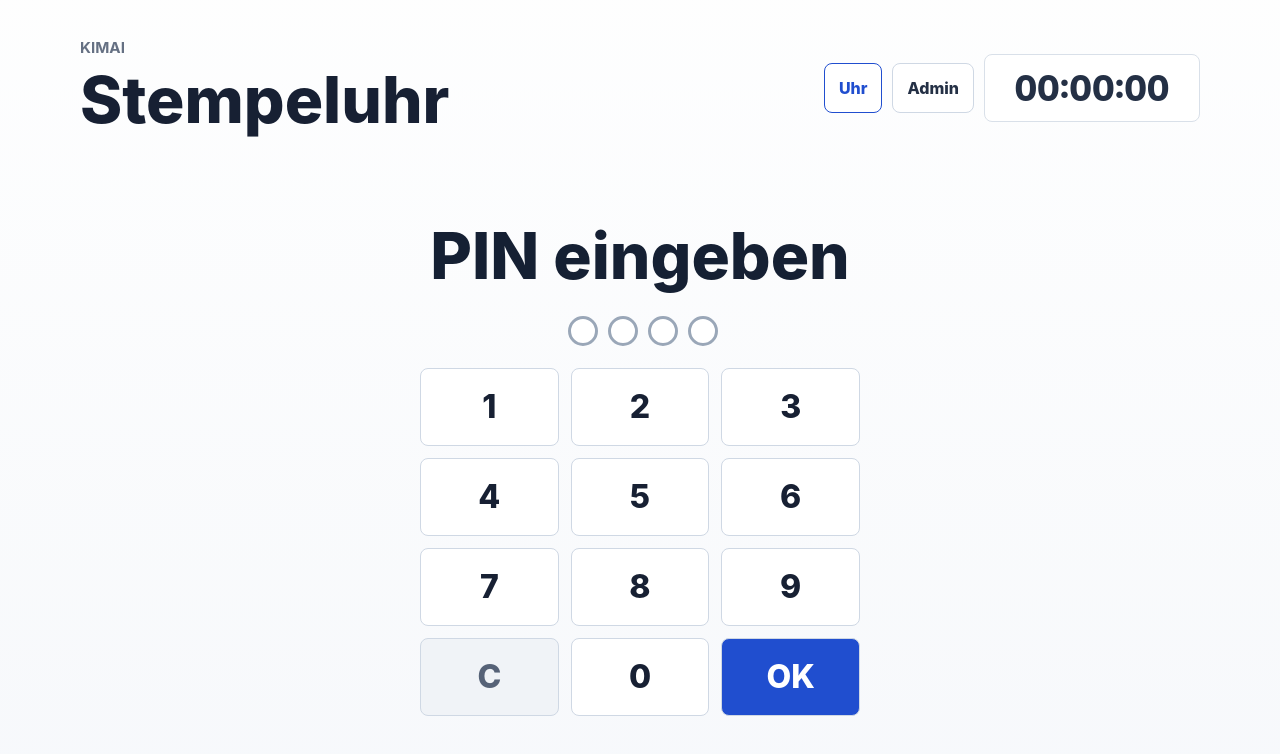
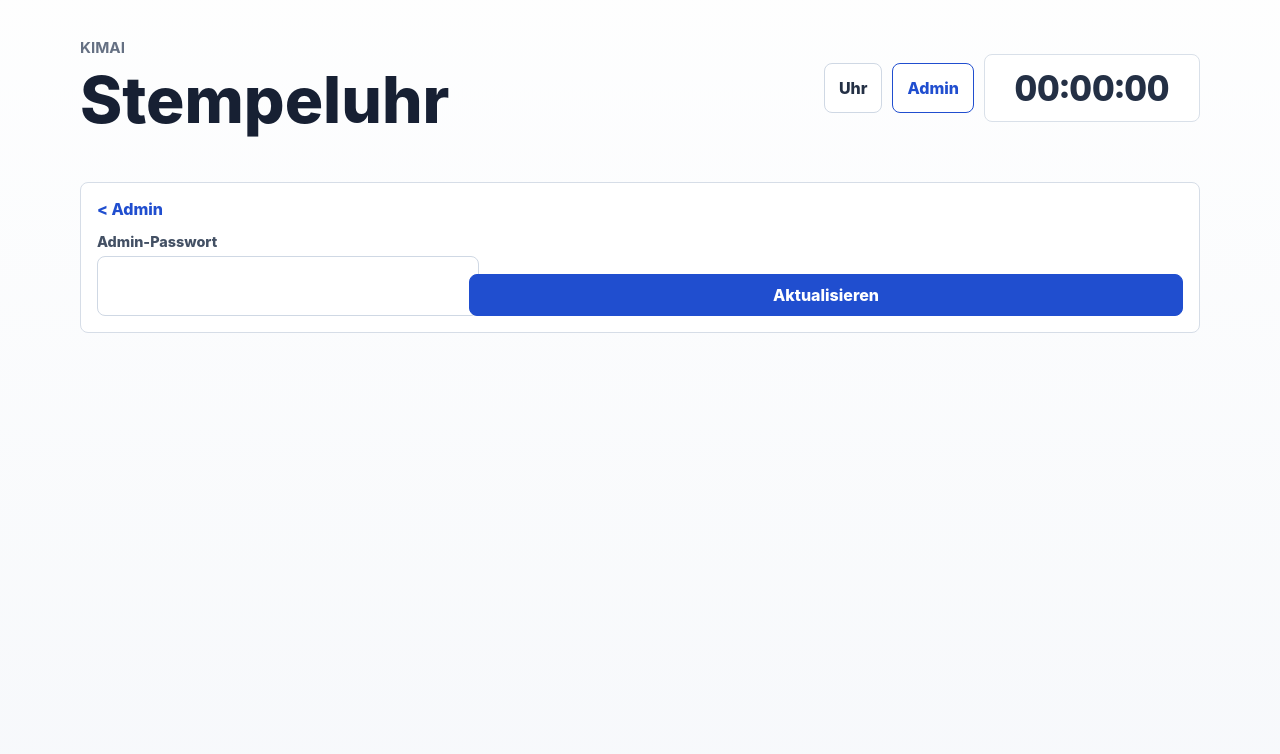
Before and after one commit to TomaT3/Stempeluhr, an Angular app in the folder stempeluhr-client/: page /admin/status in a window 1280 px wide. Before the commit this address led to /clock. Shown: the top 754 px of the page. Built offline with nearby package versions, Linux system fonts and the light colour scheme.

Commit message:
feat: add employee status page and enhance admin employee status handling

```diff
--- a/stempeluhr-client/src/app/app.routes.ts
+++ b/stempeluhr-client/src/app/app.routes.ts
@@ -1,11 +1,13 @@
 import { Routes } from '@angular/router';
 
 import { AdminPage } from './features/admin/admin-page/admin-page';
+import { EmployeeStatusPage } from './features/admin/employee-status-page/employee-status-page';
 import { ClockPage } from './features/clock/clock-page/clock-page';
 
 export const routes: Routes = [
   { path: '', redirectTo: 'clock', pathMatch: 'full' },
   { path: 'clock', component: ClockPage, title: 'Stempeluhr' },
   { path: 'admin', component: AdminPage, title: 'Stempeluhr Admin' },
+  { path: 'admin/status', component: EmployeeStatusPage, title: 'Mitarbeiterstatus' },
   { path: '**', redirectTo: 'clock' },
 ];
--- a/stempeluhr-client/src/app/core/models/admin.models.ts
+++ b/stempeluhr-client/src/app/core/models/admin.models.ts
@@ -1,5 +1,6 @@
 export interface AdminEmployeeStatus {
   employeeId: string;
+  displayName: string;
   isRunning: boolean;
   startedAt: string | null;
   durationSeconds: number;
--- a/stempeluhr-client/src/app/features/admin/admin-page/admin-page.html
+++ b/stempeluhr-client/src/app/features/admin/admin-page/admin-page.html
@@ -49,6 +49,7 @@
         <div class="admin-actions">
           <button type="button" (click)="importKimaiUsers()" [disabled]="adminBusy()">Kimai-Mitarbeiter laden</button>
           <button type="button" (click)="addEmployee()">Manuell hinzufuegen</button>
+          <a class="admin-link-button" routerLink="/admin/status">Status anzeigen</a>
           <button type="button" class="primary" (click)="saveAdminSettings()" [disabled]="adminBusy()">Speichern</button>
         </div>
       </section>
--- a/stempeluhr-client/src/app/features/admin/admin-page/admin-page.scss
+++ b/stempeluhr-client/src/app/features/admin/admin-page/admin-page.scss
@@ -34,9 +34,11 @@ button {
 
 .admin-login button,
 .admin-actions button,
+.admin-link-button,
 .kimai-user-list button,
 .employee-admin-card button,
 .file-button {
+  display: inline-grid;
   min-height: 42px;
   border: 1px solid #cfd8e4;
   border-radius: 8px;
@@ -44,6 +46,12 @@ button {
   color: #243045;
   font-weight: 800;
   cursor: pointer;
+}
+
+.admin-link-button {
+  place-items: center;
+  padding: 0 14px;
+  text-decoration: none;
 }
 
 .admin-layout {
--- a/stempeluhr-client/src/app/features/admin/admin-page/admin-page.ts
+++ b/stempeluhr-client/src/app/features/admin/admin-page/admin-page.ts
@@ -1,5 +1,6 @@
 import { HttpErrorResponse } from '@angular/common/http';
 import { Component, inject, signal } from '@angular/core';
+import { RouterLink } from '@angular/router';
 
 import { AdminEmployee, AdminEmployeeStatus, AdminSettings, KimaiUser } from '../../../core/models/admin.models';
 import { AdminApi } from '../../../core/services/admin-api';
@@ -8,7 +9,7 @@ import { StatusBadge } from '../../../shared/components/status-badge/status-badg
 
 @Component({
   selector: 'app-admin-page',
-  imports: [Avatar, StatusBadge],
+  imports: [Avatar, RouterLink, StatusBadge],
   templateUrl: './admin-page.html',
   styleUrl: './admin-page.scss',
 })
--- /dev/null
+++ b/stempeluhr-client/src/app/features/admin/employee-status-page/employee-status-page.html
@@ -0,0 +1,65 @@
+<section class="status-page">
+  <div class="status-toolbar">
+    <a class="back-link" routerLink="/admin">&lt; Admin</a>
+    <div class="status-login">
+      <label>
+        Admin-Passwort
+        <input
+          type="password"
+          [value]="adminPassword()"
+          (input)="adminPassword.set($any($event.target).value)"
+          (keyup.enter)="loadStatuses()"
+          autocomplete="current-password">
+      </label>
+      <button type="button" (click)="loadStatuses()" [disabled]="isBusy()">Aktualisieren</button>
+    </div>
+  </div>
+
+  @if (hasLoaded()) {
+    <div class="status-summary" aria-label="Status-Zusammenfassung">
+      <div>
+        <span>{{ statuses().length }}</span>
+        <small>Mitarbeiter</small>
+      </div>
+      <div>
+        <span>{{ runningCount() }}</span>
+        <small>Eingestempelt</small>
+      </div>
+      <div>
+        <span>{{ availableCount() }}</span>
+        <small>Verfuegbar</small>
+      </div>
+    </div>
+
+    <section class="employee-status-list" aria-label="Mitarbeiterstatus">
+      @for (status of statuses(); track status.employeeId) {
+        <article class="employee-status-row">
+          <div class="employee-main">
+            <h2>{{ status.displayName }}</h2>
+            <app-status-badge
+              [compact]="true"
+              [text]="status.stateText"
+              [running]="status.isRunning"
+              [available]="status.isAvailable" />
+          </div>
+          <dl class="status-details">
+            <div>
+              <dt>Seit</dt>
+              <dd>{{ status.startedAt ? (status.startedAt | date: 'dd.MM.yyyy HH:mm') : '-' }}</dd>
+            </div>
+            <div>
+              <dt>Dauer</dt>
+              <dd>{{ status.durationSeconds | duration }}</dd>
+            </div>
+          </dl>
+        </article>
+      } @empty {
+        <p class="empty-state">Keine Mitarbeiter vorhanden.</p>
+      }
+    </section>
+  }
+
+  @if (message()) {
+    <p class="message">{{ message() }}</p>
+  }
+</section>
--- /dev/null
+++ b/stempeluhr-client/src/app/features/admin/employee-status-page/employee-status-page.scss
@@ -0,0 +1,187 @@
+:host {
+  display: block;
+}
+
+h2,
+p,
+dl,
+dd {
+  margin: 0;
+}
+
+button,
+input {
+  font: inherit;
+}
+
+.status-page {
+  display: grid;
+  gap: 18px;
+}
+
+.status-toolbar,
+.status-summary,
+.employee-status-row {
+  border: 1px solid #d6dde7;
+  border-radius: 8px;
+  background: #ffffff;
+}
+
+.status-toolbar {
+  display: grid;
+  gap: 14px;
+  padding: 16px;
+}
+
+.back-link {
+  width: fit-content;
+  color: #204ecf;
+  font-weight: 850;
+  text-decoration: none;
+}
+
+.status-login {
+  display: grid;
+  grid-template-columns: minmax(220px, 360px) auto;
+  gap: 12px;
+  align-items: end;
+}
+
+label {
+  display: grid;
+  gap: 6px;
+  color: #435064;
+  font-size: 0.9rem;
+  font-weight: 800;
+}
+
+input {
+  width: 100%;
+  min-height: 42px;
+  padding: 8px 10px;
+  border: 1px solid #cfd8e4;
+  border-radius: 8px;
+  background: #ffffff;
+  color: #172033;
+  font-size: 1rem;
+}
+
+button {
+  min-height: 42px;
+  padding: 0 16px;
+  border: 1px solid #204ecf;
+  border-radius: 8px;
+  background: #204ecf;
+  color: #ffffff;
+  font-weight: 850;
+  cursor: pointer;
+}
+
+button:disabled {
+  cursor: progress;
+  opacity: 0.7;
+}
+
+.status-summary {
+  display: grid;
+  grid-template-columns: repeat(3, minmax(0, 1fr));
+  gap: 1px;
+  overflow: hidden;
+}
+
+.status-summary div {
+  display: grid;
+  gap: 4px;
+  padding: 16px;
+  background: #f8fafc;
+}
+
+.status-summary span {
+  color: #152033;
+  font-size: 1.75rem;
+  font-weight: 850;
+  line-height: 1;
+}
+
+.status-summary small {
+  color: #657083;
+  font-weight: 800;
+}
+
+.employee-status-list {
+  display: grid;
+  gap: 10px;
+}
+
+.employee-status-row {
+  display: grid;
+  grid-template-columns: minmax(0, 1fr) minmax(260px, auto);
+  gap: 14px;
+  align-items: center;
+  padding: 14px;
+}
+
+.employee-main {
+  display: flex;
+  align-items: center;
+  flex-wrap: wrap;
+  gap: 10px;
+}
+
+.employee-main h2 {
+  color: #152033;
+  font-size: 1.1rem;
+  font-weight: 850;
+  line-height: 1.2;
+}
+
+.status-details {
+  display: grid;
+  grid-template-columns: repeat(2, minmax(110px, 1fr));
+  gap: 12px;
+}
+
+.status-details div {
+  display: grid;
+  gap: 3px;
+}
+
+.status-details dt {
+  color: #657083;
+  font-size: 0.8rem;
+  font-weight: 800;
+  text-transform: uppercase;
+}
+
+.status-details dd {
+  color: #243045;
+  font-weight: 850;
+  font-variant-numeric: tabular-nums;
+}
+
+.message,
+.empty-state {
+  color: #8a3a2f;
+  font-size: 1.05rem;
+  font-weight: 800;
+  text-align: center;
+}
+
+.empty-state {
+  padding: 20px;
+  border: 1px solid #d6dde7;
+  border-radius: 8px;
+  background: #ffffff;
+  color: #657083;
+}
+
+@media (max-width: 720px) {
+  .status-login,
+  .employee-status-row {
+    grid-template-columns: 1fr;
+  }
+
+  .status-summary {
+    grid-template-columns: 1fr;
+  }
+}
--- /dev/null
+++ b/stempeluhr-client/src/app/features/admin/employee-status-page/employee-status-page.ts
@@ -0,0 +1,64 @@
+import { DatePipe } from '@angular/common';
+import { HttpErrorResponse } from '@angular/common/http';
+import { Component, computed, inject, signal } from '@angular/core';
+import { RouterLink } from '@angular/router';
+
+import { AdminEmployeeStatus } from '../../../core/models/admin.models';
+import { AdminApi } from '../../../core/services/admin-api';
+import { StatusBadge } from '../../../shared/components/status-badge/status-badge';
+import { DurationPipe } from '../../../shared/pipes/duration-pipe';
+
+@Component({
+  selector: 'app-employee-status-page',
+  imports: [DatePipe, DurationPipe, RouterLink, StatusBadge],
+  templateUrl: './employee-status-page.html',
+  styleUrl: './employee-status-page.scss',
+})
+export class EmployeeStatusPage {
+  private readonly adminApi = inject(AdminApi);
+
+  readonly adminPassword = signal('');
+  readonly statuses = signal<AdminEmployeeStatus[]>([]);
+  readonly isBusy = signal(false);
+  readonly message = signal('');
+  readonly hasLoaded = signal(false);
+
+  readonly runningCount = computed(() => this.statuses().filter(status => status.isRunning).length);
+  readonly availableCount = computed(() => this.statuses().filter(status => status.isAvailable).length);
+
+  loadStatuses(): void {
+    const password = this.adminPassword().trim();
+    if (!password) {
+      this.message.set('Bitte Admin-Passwort eingeben.');
+      return;
+    }
+
+    this.isBusy.set(true);
+    this.message.set('');
+    this.adminApi.getEmployeeStatuses(password).subscribe({
+      next: statuses => {
+        this.statuses.set(statuses);
+        this.hasLoaded.set(true);
+        this.isBusy.set(false);
+      },
+      error: (error: HttpErrorResponse) => {
+        this.statuses.set([]);
+        this.hasLoaded.set(false);
+        this.message.set(this.errorMessage(error));
+        this.isBusy.set(false);
+      },
+    });
+  }
+
+  private errorMessage(error: HttpErrorResponse): string {
+    if (error.status === 401) {
+      return 'Admin-Passwort stimmt nicht.';
+    }
+
+    if (error.status === 0 || error.status === 404) {
+      return 'Backend nicht erreichbar.';
+    }
+
+    return `Status konnte nicht geladen werden (${error.status}).`;
+  }
+}
```
Also changed, not shown: 2 other files (tests, documents, lock files or other folders).
